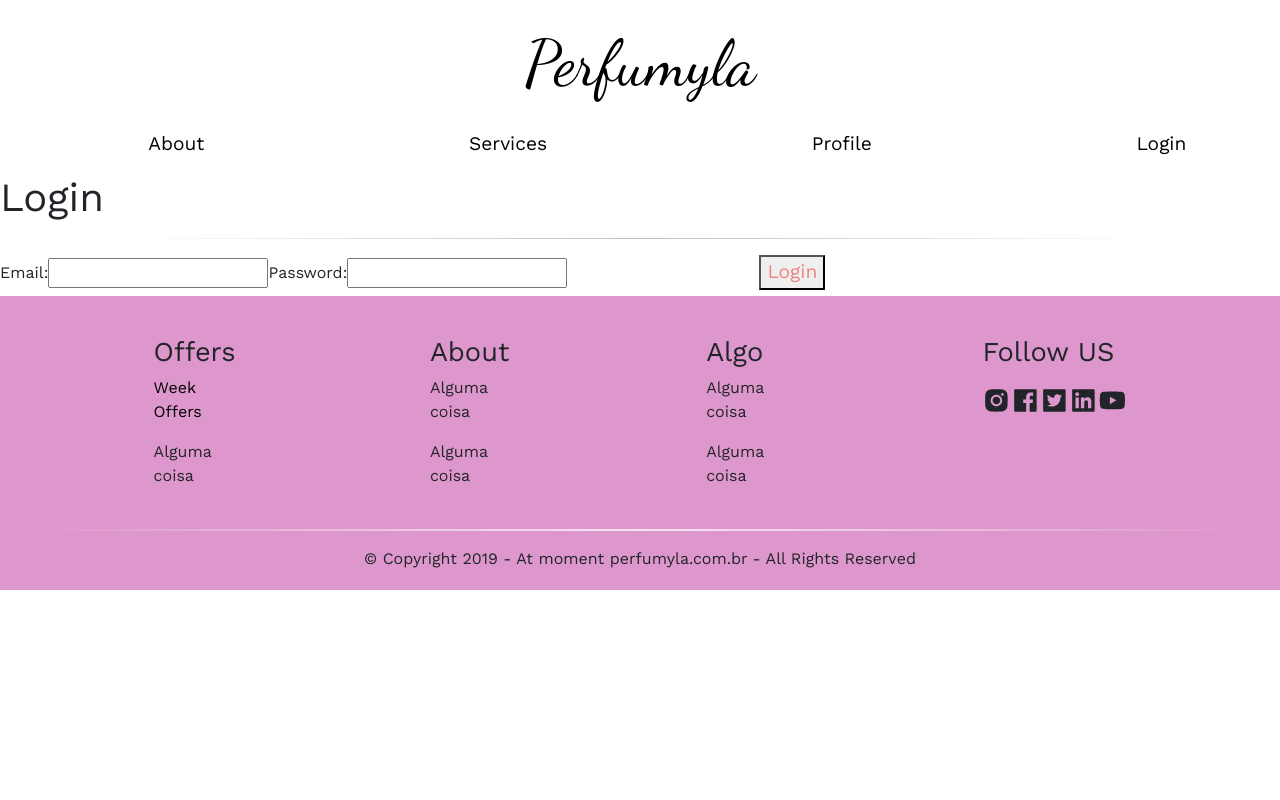
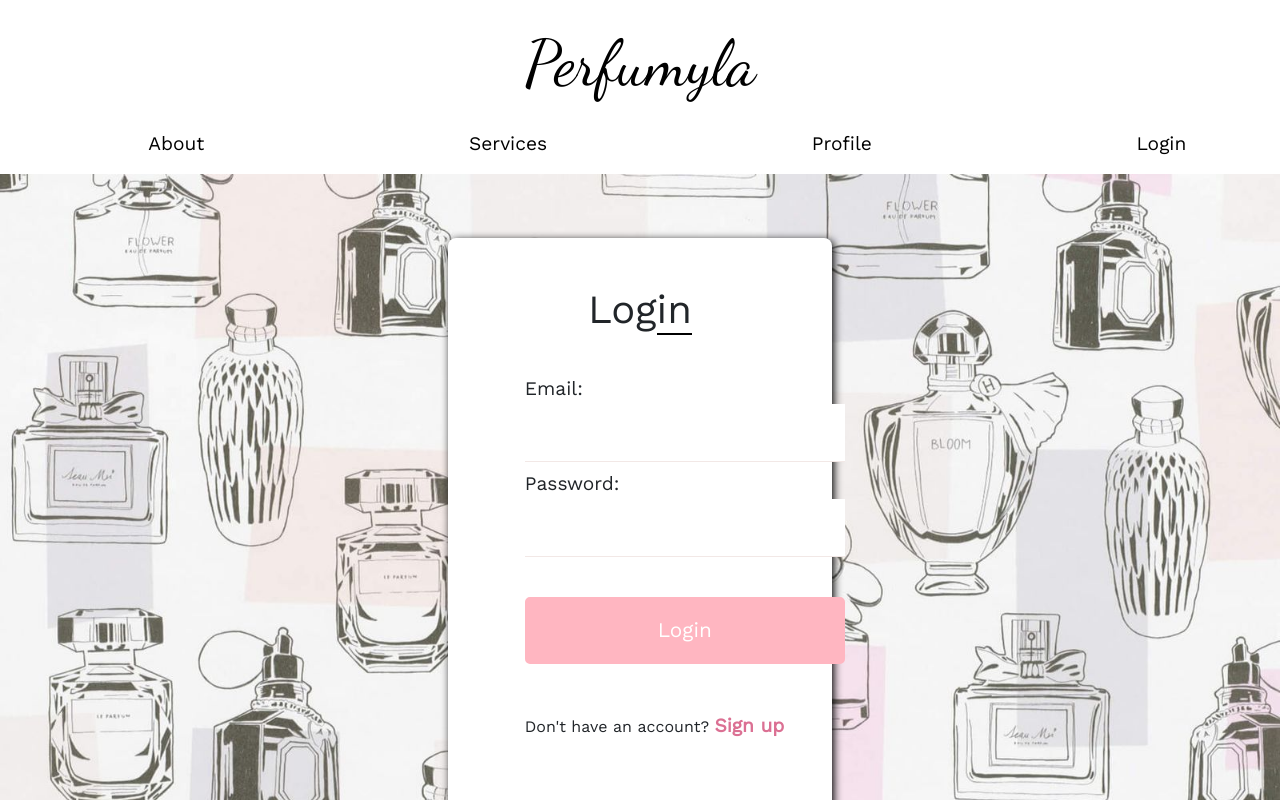
Before and after one commit to MatheeMene/e-commerce, a React (Create React App) app: page /login in a window 1280 px wide. Shown: the top 800 px of the page. Built offline with nearby package versions, Linux system fonts and the light colour scheme.

Commit message:
Adding UX in Login page and fix SignUp layout

```diff
--- a/src/components/Login/Login.css
+++ b/src/components/Login/Login.css
@@ -1,6 +1,87 @@
-.login-hr {
+.login-body {
+	padding-top: 2rem;
+	padding-bottom: 5rem;
+	background-image: url('../../assets/images/SignUpWallpaper.jpg');
+	background-repeat: no-repeat;
+	background-size: cover;
+}
+.box-login {
+	display: flex;
+	flex-direction: column;
+	padding-bottom: 4rem;
+	margin-top: 2rem;
+	margin-left: 35%;
+	margin-right: 35%;
+	width: 30%;
+	box-shadow: 2px 2px 8px 0 #000;
+	border-radius: 8px;
+	background-color: white;
+}
+.login-title {
+	text-align: center;
+	margin-top: 3rem;
+}
+.field-input {
+	display: block;
+	width: 20rem;
 	border: 0;
-	height: 1px;
-	width: 80%;
-	background-image: linear-gradient(to right, rgba(169, 169, 169, 0), rgba(169, 169, 169, .75), rgba(169, 169, 169, 0));
+	font-size: 1.3rem;
+	padding: .8rem;
+	background-color: white;
+	border-bottom: 1px solid #f2e8e6;
 }
+.field-input:focus {
+	border-bottom: 1.2px solid lightpink;
+}
+.button-login {
+	margin-top: 2rem;
+	width: 20rem;
+	border: 0;
+	padding: 1rem;
+	font-size: 1.3rem;
+	background-color: lightpink;
+	color: white;
+	transition: .6s ease-in-out;
+	border-radius: 5px;
+	border: .15rem solid lightpink;
+	transition: .5s;
+}
+.button-login:hover {
+	border: .15rem solid lightpink;
+	background-color: white;
+	color: palevioletred;
+	transition: .5s;
+}
+.fields-login {
+	margin-left: 20%;
+}
+.spinner-login {
+	margin-right: 2rem;
+	margin-left: -4rem;
+	font-size: 4.5rem;
+}
+.button-login:focus, .field-input:focus {
+	outline: 0;
+}
+.label-login {
+	font-size: 1.2rem;
+}
+.have-account {
+	margin-top: 3rem;
+}
+.have-account a {
+	font-weight: bold;
+	font-size: 1.2rem;
+	color: palevioletred;
+}
+.have-account a:hover {
+	color: palevioletred;
+}
+
+/* Tirar as cores do autocomplete do Chrome */
+.field-input:-webkit-autofill,
+.field-input:-webkit-autofill:hover,
+.field-input:-webkit-autofill:focus,
+.field-input:-webkit-autofill:active  {
+    -webkit-box-shadow: 0 0 0 30px white inset !important;
+}
--- a/src/components/Login/Login.js
+++ b/src/components/Login/Login.js
@@ -1,12 +1,17 @@
 import React, { useState } from 'react';
+import { Link }            from 'react-router-dom';
 import { setToken }        from '../../services/Authentic';
+import Axios               from 'axios';
+//Boostrap
+import Spinner from 'react-bootstrap/Spinner';
 //Style
 import './Login.css';
-import Axios from 'axios';
 
 const Login = props => {
 
-	const [inputs, setInputs] = useState({ email: '', password: '' });
+	const [ inputs,  setInputs  ] = useState({ email: '', password: '' });
+	const [ display, setDisplay ] = useState('none');
+	const [ errMSG,  setErrMSG  ] = useState('');
 
 	const handleInputChange = event => {
 		event.persist();
@@ -27,35 +32,49 @@ const Login = props => {
 
 			const { token } = data;
 			setToken(token);
+
 			console.log(token);
-			props.history.push('/');
-			window.location.reload();
+			setDisplay('inline-block');
+
+			setTimeout(() => {
+				setDisplay('none');
+
+				props.history.push('/');
+				window.location.reload();
+			}, 2000);
 
 		} else {
-			const { MSG } = data;
-			console.log(MSG);
+			setDisplay('inline-block');
+			setTimeout(() => {
+				setDisplay('none')
+				setErrMSG(data.MSG);
+			}, 1500);
 		}
 	}
 
 	return (
 
-		<section className="login-body">
+		<section className='login-body'>
 			<form onSubmit={ handleSubmit }>
-				<div className="box-login">
+				<div className='box-login'>
+					<h1 className='login-title'>Log<span style={{ borderBottom: '2px solid #000' }}>in</span></h1>
+					<hr className='login-hr' />
 
-					<h1 className="login-title">Login</h1>
-					<hr className="login-hr" />
+					<div className='fields-login'>
+						<label className='label-login'>
+							Email:
+							<input className='field-input' type='text' name='email' onChange={ handleInputChange } />
+						</label>
+						<label className='label-login'>
+							Password:
+							<input className='field-input' type='password' name='password' onChange={ handleInputChange } />
+						</label>
 
-					<label>
-						Email:
-						<input className="field-input" type="text" name="email" onChange={ handleInputChange } />
-					</label>
-					<label>
-						Password:
-						<input className="field-input" type="text" name="password" onChange={ handleInputChange } />
-					</label>
+						<span style={{ display: 'block', color: 'firebrick' }} >{ errMSG }</span>
 
-					<button className="login-button">Login</button>
+						<button className='button-login'><Spinner className='spinner-login' animation="border" size='sm' variant="danger" style={{ display: display }} />Login</button>
+						<p className='have-account'>Don't have an account? <Link to='/signup'>Sign up</Link></p>
+					</div>
 				</div>
 			</form>
 		</section>
--- a/src/components/SignUp/SignUp.css
+++ b/src/components/SignUp/SignUp.css
@@ -50,13 +50,18 @@ html, body, #root, .body-page {
 	width: 50%;
 	padding: 1em;
 	border-radius: 25px;
-	border: 0;
-	background: linear-gradient(to bottom, #f9e8eb 50%, #f5e8eb 100%);
+	border: 2px solid palevioletred;
+	background-color: palevioletred;
 	font-weight: bold;
 	cursor: pointer;
 	font-size: 1.2em;
-	color: #111111;
-	margin-bottom: 7%;
+	color: white;
+	transition: .4s;
+}
+.submit-button:hover {
+	border: 2px solid palevioletred;
+	background-color: white;
+	color: palevioletred;
 }
 .input-field:focus {
 	border-bottom: 1px solid pink;
@@ -66,12 +71,26 @@ html, body, #root, .body-page {
 	flex-direction: row;
 	align-items: center;
 	margin-top: 5%;
+	margin-bottom: 7%;
 }
 .login-button {
 	margin-left: 15%;
-	color: lightcoral;
+	color: palevioletred;
 	cursor: pointer;
 	font-size: 1.2em;
+	transition: .3s;
+}
+.login-button:hover {
+	color: palevioletred;
+	text-decoration: none;
+	font-size: 1.3rem
+}
+/* Tirar as cores do autocomplete do Chrome */
+.input-field:-webkit-autofill,
+.input-field:-webkit-autofill:hover,
+.input-field:-webkit-autofill:focus,
+.input-field:-webkit-autofill:active  {
+    -webkit-box-shadow: 0 0 0 30px white inset !important;
 }
 ::-webkit-input-placeholder {
 	color: lightgray;
--- a/src/components/SignUp/SignUp.js
+++ b/src/components/SignUp/SignUp.js
@@ -1,4 +1,5 @@
-import React from 'react';
+import React    from 'react';
+import { Link } from 'react-router-dom';
 //Components
 import useSignUpForm from '../../Hooks/useSignUpForm';
 import './SignUp.css';
@@ -43,7 +44,7 @@ const SignUp = () => {
 				</div>
 				<div className="login-box">
 					<button className="submit-button" type="submit">Cadastrar</button>
-					<span className="login-button">Entrar <AiOutlineArrowRight /></span>
+					<Link to='/login' className="login-button">Entrar <AiOutlineArrowRight /></Link>
 				</div>
 			</form>
 		</div>
```
